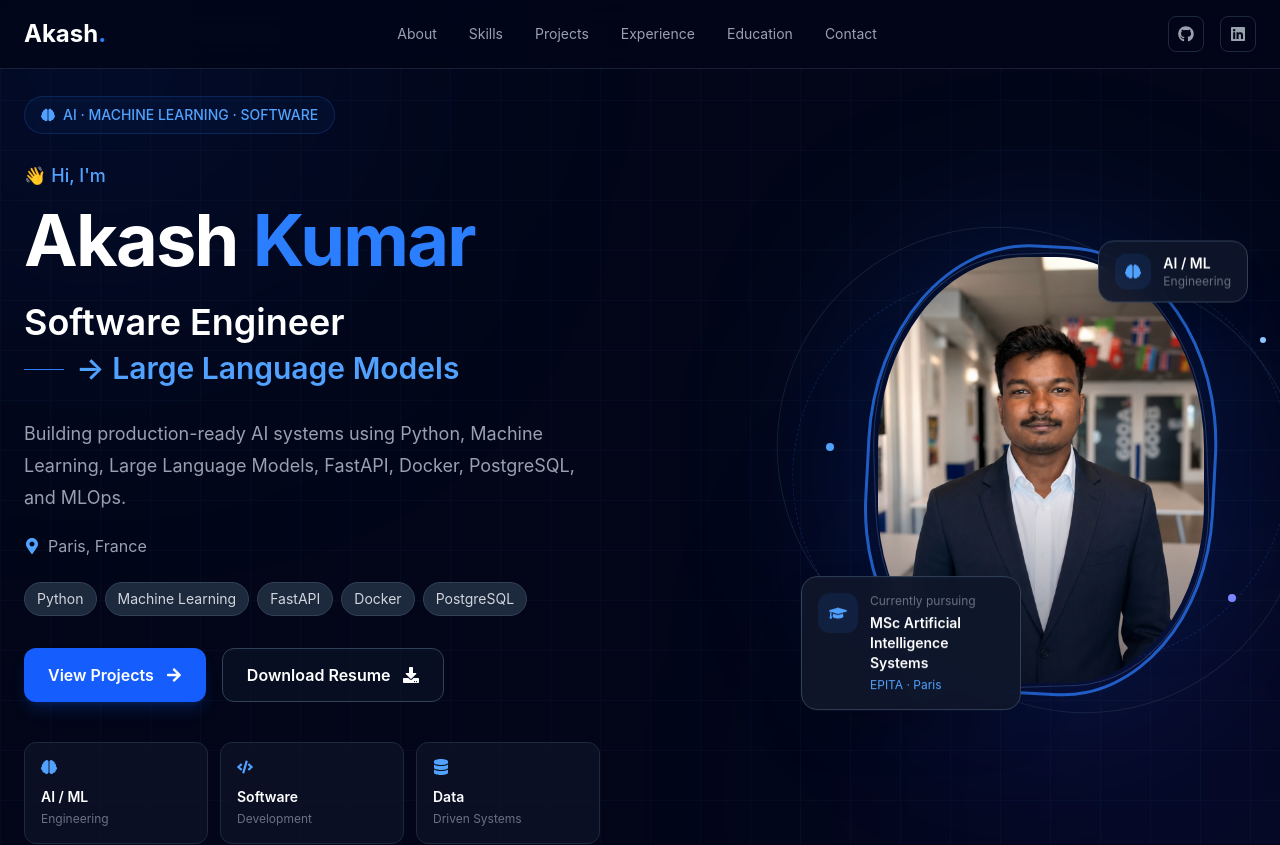
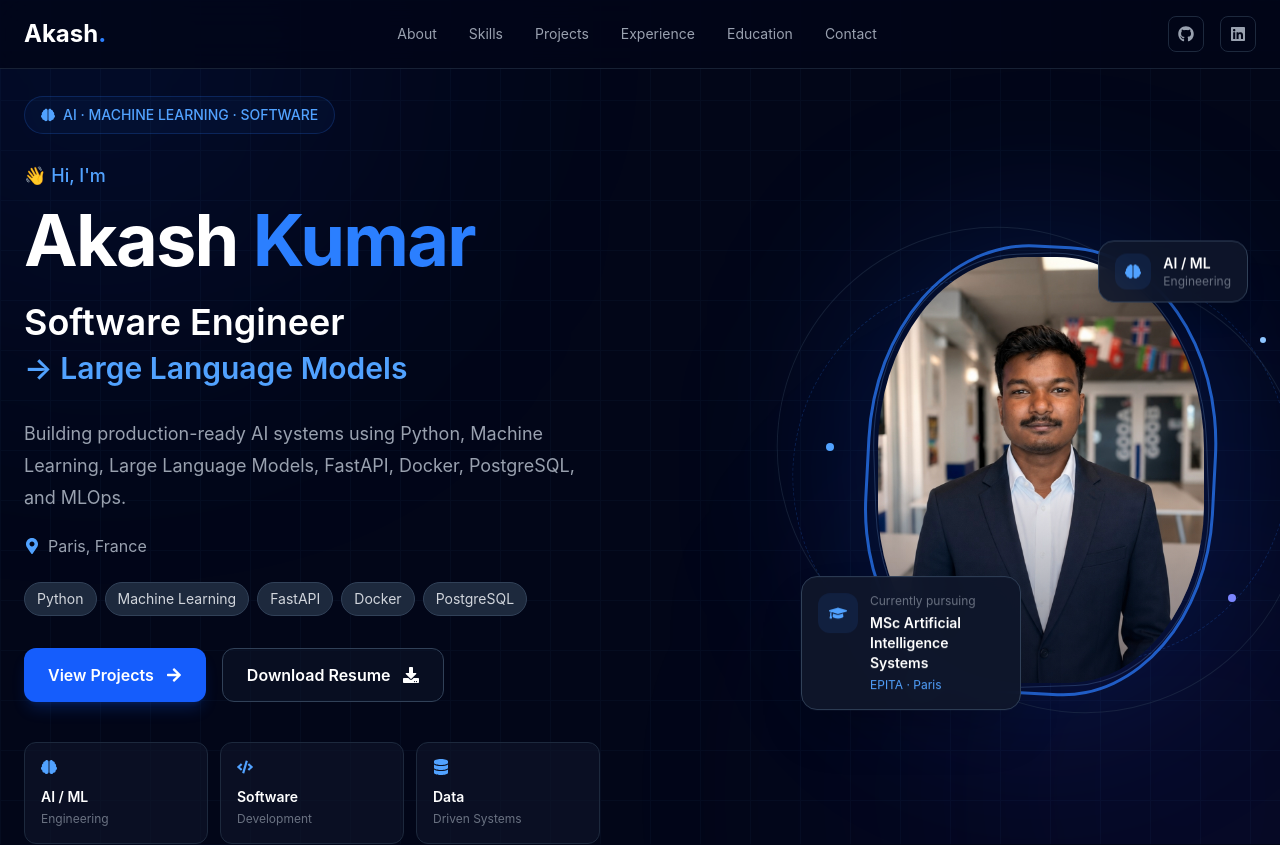
Before and after one commit to Shakya-2001/portfolio, a React app: page / in a window 1280 px wide. Shown: the top 845 px of the page. Built offline with nearby package versions, Linux system fonts and the light colour scheme; the HTML template or start-up script is replaced by a standard one.

Commit message:
updated hero section

```diff
--- a/src/components/Hero.jsx
+++ b/src/components/Hero.jsx
@@ -94,7 +94,6 @@ const Hero = () => {
               </h2>
 
               <div className="flex items-center gap-3 mt-2">
-                <div className="h-px w-10 bg-blue-500" />
 
                 <div className="relative h-10 overflow-hidden">
                   <AnimatePresence mode="wait">
```
